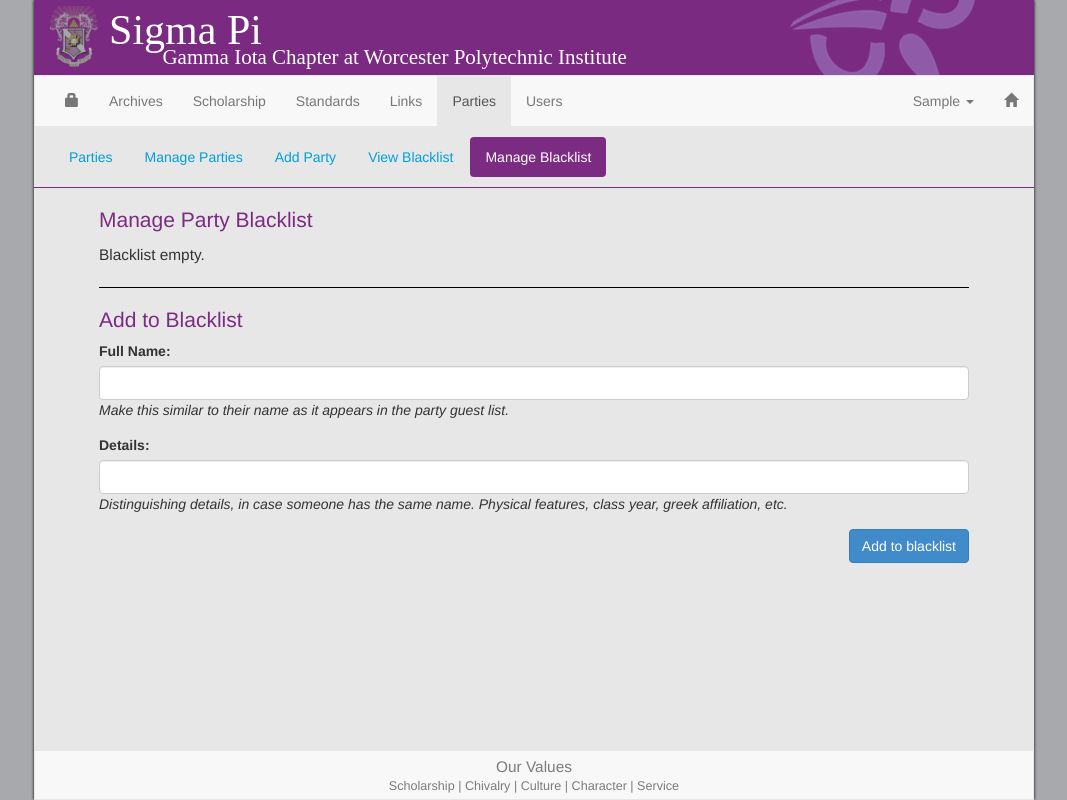
After one commit to sdmoran/sigmapi-web, a Django app: page /secure/parties/blacklist/manage/ in a window 1280 px wide. The commit adds this page. Shown: the whole page, without its empty margins (106-1173 px from the left). Run offline with Django 3.2, Linux system fonts and the light colour scheme; the visitor is signed in with stand-in values (Sample User, id 1); data that the repository does not hold is empty; parts of the project's set-up code (start-up, migrations or seed data) failed here and were passed over; some libraries are stand-ins or nearby versions.

Commit message:
Add blacklist functionality to party list app
Authors:
  - Austin Rose
  - Thomas White
  - Kyle McCormick
  - Colin Willoughby

```diff
--- a/SigmaPi/PartyList/admin.py
+++ b/SigmaPi/PartyList/admin.py
@@ -1,5 +1,5 @@
 from django.contrib import admin
-from PartyList.models import Party, Guest, PartyGuest
+from PartyList.models import Party, Guest, PartyGuest, BlacklistedGuest
 
 # Admin site for parties
 class PartyAdmin(admin.ModelAdmin):
@@ -9,3 +9,4 @@ class PartyAdmin(admin.ModelAdmin):
 admin.site.register(Party)
 admin.site.register(Guest)
 admin.site.register(PartyGuest)
+admin.site.register(BlacklistedGuest)
--- a/SigmaPi/PartyList/models.py
+++ b/SigmaPi/PartyList/models.py
@@ -2,6 +2,8 @@ from django.db import models
 from django.contrib.auth.models import User
 from django import forms
 from datetime import datetime
+import editdistance
+
 
 def timeStamped(fname, fmt='%Y-%m-%d_{fname}'):
 	"""
@@ -9,11 +11,13 @@ def timeStamped(fname, fmt='%Y-%m-%d_{fname}'):
 	"""
 	return datetime.now().strftime(fmt).format(fname=fname)
 
+
 def partyjobspath(_, filename):
 	"""
 		Defines where party job information should be stored
 	"""
 	return "parties/partyjobs/" + timeStamped(filename)
+
 
 class Party(models.Model):
 	"""
@@ -48,8 +52,31 @@ class Party(models.Model):
 		verbose_name_plural = "Parties"
 		verbose_name = "Party"
 		permissions = (
-            ("manage_parties", "Can manage Parties"),
-        )
+			("manage_parties", "Can manage Parties"),
+		)
+
+
+class BlacklistedGuest(models.Model):
+	name = models.CharField(max_length=100, db_index=True)
+	details = models.TextField()
+
+	MAX_MATCH_EDIT_DISTANCE = 5
+
+	def check_match(self, to_check):
+		check_name = ''.join(c.lower() for c in to_check if not c.isspace())
+		bl_name = ''.join(c.lower() for c in self.name if not c.isspace())
+		edit_distance = editdistance.eval(check_name, bl_name)
+		return (
+			self
+			if edit_distance <= self.MAX_MATCH_EDIT_DISTANCE
+			else None
+		)
+
+	class Meta:
+		permissions = (
+			("manage_blacklist", "Can manage the blacklist"),
+		)
+
 
 class Guest(models.Model):
 	"""
@@ -120,3 +147,10 @@ class PartyGuest(models.Model):
 		data['signedIn'] = self.signedIn
 
 		return data
+
+	def check_blacklisted(self):
+		matches = (
+			blacklisted.check_match(self.guest.name)
+			for blacklisted in BlacklistedGuest.objects.all()
+		)
+		return matches.next() if matches else None
--- /dev/null
+++ b/SigmaPi/PartyList/templates/manage_blacklist.html
@@ -0,0 +1,68 @@
+{% extends "party_base.html" %}
+
+{% block title %}Sigma Pi Secure - Blacklist{% endblock %}
+
+{% block content %}
+<h3>Manage Party Blacklist</h3>
+
+{% if blacklist %}
+<div class="table-responsive">
+	<table class="table blacklist-table">
+		<thead>
+			<tr>
+				<th class="two wide">Name</th>
+				<th class="two wide">Details</th>
+				<th class="one wide">Delete</th>
+
+			</tr>
+		</thead>
+		<tbody>
+		{% for person in blacklist %}
+			<tr>
+				<td>{{ person.name }}</td>
+				<td>{{ person.details }}</td>
+				<td>
+					<form method="POST" action="{% url 'PartyList.views.remove_blacklisting' person.id %}">
+						{% csrf_token %}
+						<a href="#" onclick="$(this).closest('form').submit()">Delete</a>
+					</form>
+				</td>
+			</tr>
+		{% endfor %}
+		</tbody>
+	</table>
+</div>
+
+{% else %}
+<p>
+	Blacklist empty.
+</p>
+
+{% endif %}
+
+<hr class="hr">
+
+<h3>Add to Blacklist</h3>
+
+<form method="post" action="{% url 'PartyList.views.manage_blacklist' %}">
+	{% csrf_token %}
+	{% if message %}
+	<div class="alert alert-info">
+		{{ message }}
+	</div>
+	{% endif %}
+	<div class="form-group">
+		{{ form.name.label_tag }}
+		{{ form.name }}
+		<em>Make this similar to their name as it appears in the party guest list.</em>
+	</div>
+	<div class="form-group">
+		{{ form.details.label_tag }}
+		{{ form.details }}
+		<em>Distinguishing details, in case someone has the same name. Physical features, class year, greek affiliation, etc.</em>
+	</div>
+	<button type="submit" class="btn btn-primary pull-right">Add to blacklist</button>
+</form>
+
+
+{% endblock %}
--- a/SigmaPi/PartyList/templates/party_base.html
+++ b/SigmaPi/PartyList/templates/party_base.html
@@ -16,27 +16,53 @@
 		</li>
 
 		{% if perms.PartyList.manage_parties %}
-		{% if '/manage' in request.path %}
+
+		{% if '/manage' in request.path and 'blacklist' not in request.path %}
 		<li class="active">
 		{% elif '/edit' in request.path %}
 		<li class="active">
 		{% else %}
 		<li>
 		{% endif %}
+
 			<a href="{% url 'PartyList.views.manage_parties' %}">
 				Manage Parties
 			</a>
 		</li>
+
 		{% if '/add' in request.path %}
 		<li class="active">
 		{% else %}
 		<li>
 		{% endif %}
+
 			<a href="{% url 'PartyList.views.add_party' %}">
 				Add Party
 			</a>
 		</li>
+
 		{% endif %}
+
+		{% if '/blacklist' in request.path and 'manage' not in request.path %}
+		<li class="active">
+		{% else %}
+		<li>
+		{% endif %}
+			<a href="{% url 'PartyList.views.view_blacklist' %}">View Blacklist</a>
+		</li>
+
+		{% if perms.PartyList.manage_blacklist %}
+		{% if '/blacklist/manage' in request.path %}
+		<li class="active">
+		{% else %}
+		<li>
+		{% endif %}
+			<a href="{% url 'PartyList.views.manage_blacklist' %}">Manage Blacklist</a>
+		</li>
+		{% endif %}
+
+
+
 	</ul>
 </div>
 {% endblock %}
--- a/SigmaPi/PartyList/urls.py
+++ b/SigmaPi/PartyList/urls.py
@@ -5,6 +5,9 @@ urlpatterns = patterns('',
 	url(r'^$', RedirectView.as_view(pattern_name='PartyList.views.index')),
 	url(r'^all/$', 'PartyList.views.index'),
 	url(r'^add/$', 'PartyList.views.add_party'),
+	url(r'^blacklist/$', 'PartyList.views.view_blacklist'),
+    url(r'^blacklist/manage/$', 'PartyList.views.manage_blacklist'),
+	url(r'^blacklist/manage/remove/(?P<bl_id>[\d]+)/$', 'PartyList.views.remove_blacklisting'),
 	url(r'^manage/$', 'PartyList.views.manage_parties'),
 	url(r'^edit/(?P<party>[\d]+)/$', 'PartyList.views.edit_party'),
 	url(r'^delete/(?P<party>[\d]+)/$', 'PartyList.views.delete_party'),
--- a/SigmaPi/PartyList/views.py
+++ b/SigmaPi/PartyList/views.py
@@ -2,7 +2,8 @@ from django.shortcuts import render, redirect
 from django.contrib.auth.decorators import permission_required, login_required
 from PartyList.models import Party
 from django.http import HttpResponse
-from PartyList.widgets import PartyForm, EditPartyInfoForm
+from PartyList.widgets import PartyForm, EditPartyInfoForm, BlacklistForm
+from PartyList.models import BlacklistedGuest
 import json
 
 @login_required
@@ -36,6 +37,58 @@ def guests(request, party):
 	}
 
 	return render(request, 'partyguests.html', context)
+
+
+@login_required
+def view_blacklist(request):
+
+	context = {
+		'blacklist': BlacklistedGuest.objects.all()
+	}
+
+	return render(request, 'blacklist.html', context)
+
+@permission_required('PartyList.manage_blacklist', login_url='PubSite.views.permission_denied')
+def manage_blacklist(request):
+	context = {
+		'blacklist': BlacklistedGuest.objects.all(),
+		'message': None
+	}
+
+	if request.method == 'POST':
+		form = BlacklistForm(request.POST)
+		if form.is_valid():
+			# Set details to empty string if blank
+			new_blacklisted_guest = form.save(commit=False)
+			if not form.cleaned_data['details']:
+				new_blacklisted_guest.details = ''
+			new_blacklisted_guest.save()
+			context['message'] = 'Successfully added entry to blacklist'
+		else:
+			context['message'] = 'Error adding entry to blacklist'
+	else:
+		form = BlacklistForm()
+
+	context['form'] = form
+
+	return render(request, 'manage_blacklist.html', context)
+
+
+@permission_required('PartyList.manage_blacklist', login_url='PubSite.views.permission_denied')
+def remove_blacklisting(request, bl_id):
+
+	if request.method == 'POST':
+		bl_guest = BlacklistedGuest.objects.get(pk=bl_id)
+
+		bl_guest.delete()
+
+		context = {
+			'blacklist': BlacklistedGuest.objects.all()
+		}
+
+		return redirect('PartyList.views.manage_blacklist')
+
+	return redirect('PartyList.views.manage_blacklist')
 
 
 @permission_required('PartyList.manage_parties', login_url='PubSite.views.permission_denied')
--- a/SigmaPi/PartyList/widgets.py
+++ b/SigmaPi/PartyList/widgets.py
@@ -1,5 +1,5 @@
 from django.forms import ModelForm
-from PartyList.models import Guest, PartyGuest, Party
+from PartyList.models import Guest, PartyGuest, Party, BlacklistedGuest
 from django import forms
 
 class GuestForm(ModelForm):
@@ -28,6 +28,18 @@ class PartyForm(ModelForm):
 		super(PartyForm,self).__init__(*args, **kwargs)
 		#do extra stuff here if necessary
 
+class BlacklistForm(ModelForm):
+	name = forms.CharField(max_length=100, label='Full Name')
+	details = forms.CharField(max_length=1000, label='Details', required=False)
+
+	class Meta:
+		model = BlacklistedGuest
+		fields = ['name','details']
+
+	def __init__(self,*args, **kwargs):
+		super(BlacklistForm,self).__init__(*args, **kwargs)
+
+
 class EditPartyInfoForm(ModelForm):
 	"""
 		Form for editing a party
--- a/SigmaPi/requirements.txt
+++ b/SigmaPi/requirements.txt
@@ -3,3 +3,4 @@ argparse==1.2.1
 beautifulsoup4==4.3.2
 requests==2.0.1
 django-sendfile==0.3.4
+editdistance==0.3.1
--- a/SigmaPi/static/css/secure/secure_theme.css
+++ b/SigmaPi/static/css/secure/secure_theme.css
@@ -4,6 +4,11 @@
 .no-spaced
 {
   margin-top:0px !important;
+}
+
+
+hr.hr {
+  border-top: 1px solid black;
 }
 
 .separator
@@ -332,3 +337,8 @@ th.twelve.wide
   list-style: none;
   padding-left: 5px;
 }
+
+.blacklist-table {
+  table-layout: fixed;
+  word-wrap: break-word;
+}
```
Also changed, not shown: SigmaPi/PartyList/api.py (+20 -1 lines), SigmaPi/PartyList/templates/blacklist.html (added, +35 -0 lines), SigmaPi/PartyList/templates/partyguests.html (+39 -0 lines), SigmaPi/static/css/secure/party.guests.css (+10 -0 lines), SigmaPi/static/js/secure/party.guest.js (+31 -7 lines), SigmaPi/PartyList/migrations/0003_blacklistedguest.py (added), SigmaPi/PartyList/migrations/0004_merge.py (added), SigmaPi/PartyList/migrations/0005_details_to_textfield.py (added).
